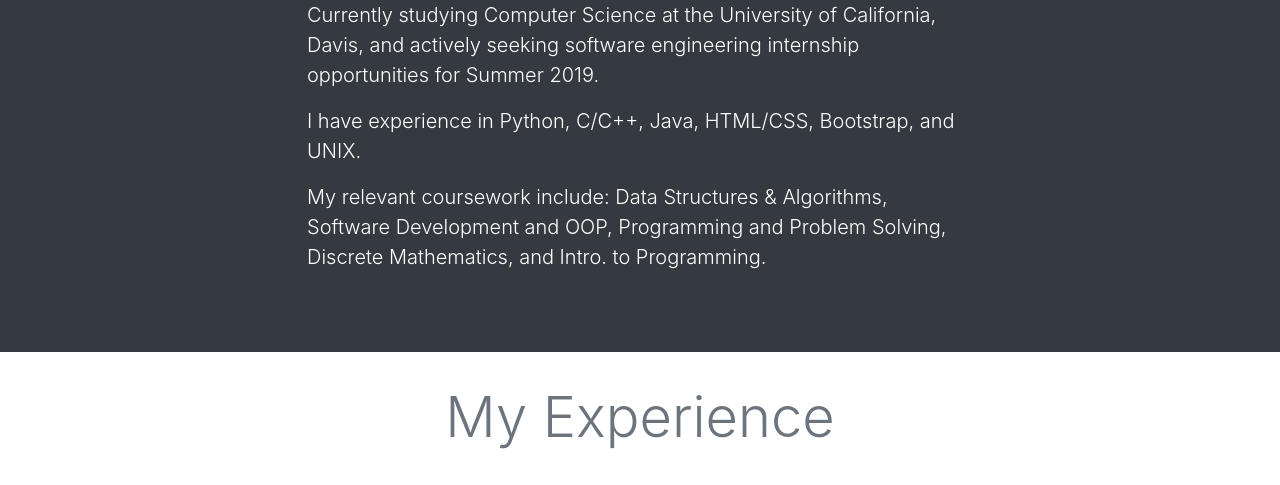
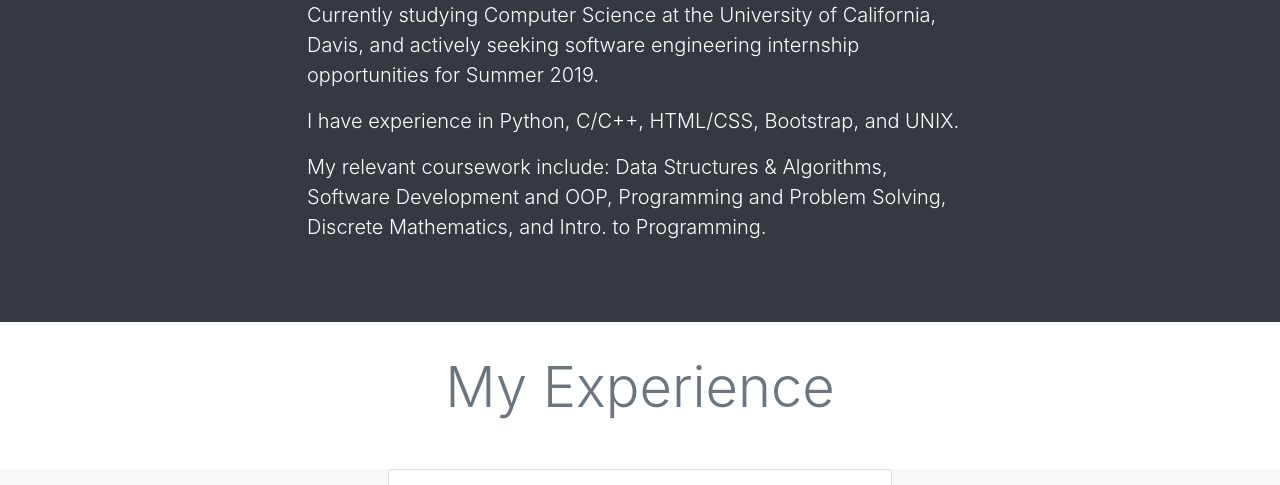
Before and after one commit to brandon-lau0/Personal-Website, a plain HTML site: page index.html in a window 1280 px wide. Shown: the part 615-1100 px from the top of the page. Drawn offline with nearby package versions, Linux system fonts and the light colour scheme.

Commit message:
Add files via upload

```diff
--- a/index.html
+++ b/index.html
@@ -50,7 +50,7 @@
 	    <h1 class="display-4">Brandon Lau</h1>
 	    <p class="lead mt-3 mx-auto introBox" style="text-align: left;">Currently studying Computer Science at the University of California, Davis, and actively seeking software engineering internship opportunities for Summer 2019.</p>
 
-	    <p class="lead mt-3 mx-auto introBox" style="text-align: left;">I have experience in Python, C/C++, Java, HTML/CSS, Bootstrap, and UNIX.</p>
+	    <p class="lead mt-3 mx-auto introBox" style="text-align: left;">I have experience in Python, C/C++, HTML/CSS, Bootstrap, and UNIX.</p>
 
 	    <p class="lead mt-3 mx-auto introBox" style="text-align: left;">My relevant coursework include: Data Structures & Algorithms, Software Development and OOP, Programming and Problem Solving, Discrete Mathematics, and Intro. to Programming.</p>
 	  </div>
```
